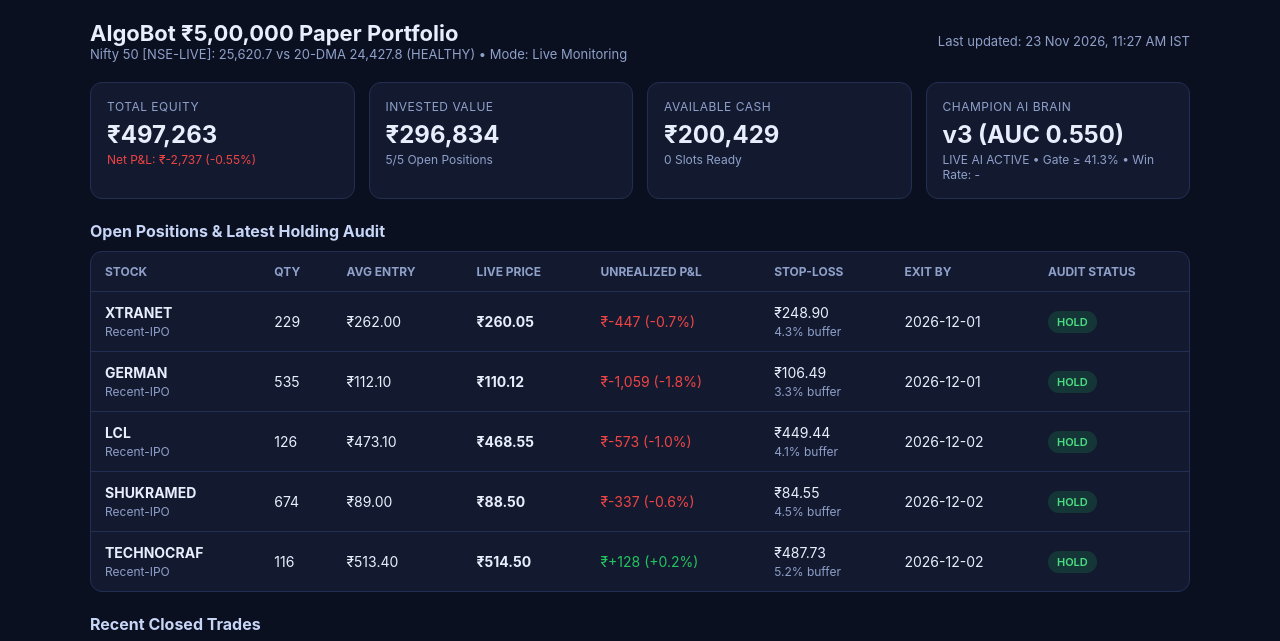
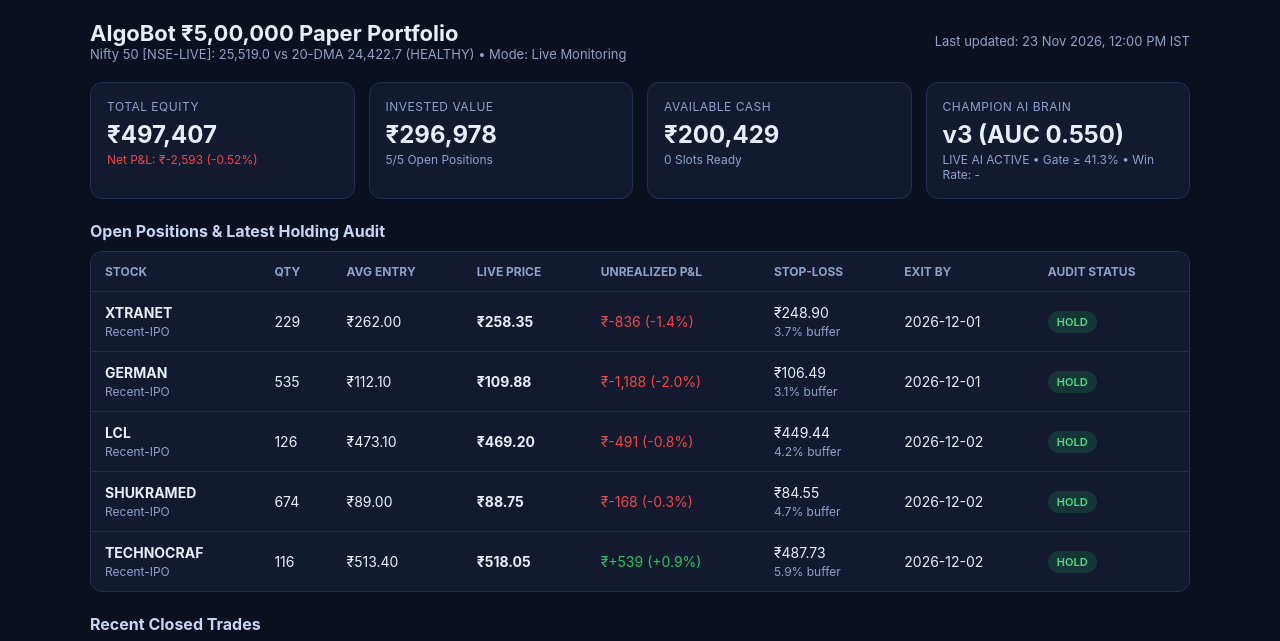
Before and after one commit to ishanpadwani-cell/algobot-5l, a plain HTML site: page docs/index.html in a window 1280 px wide. Shown: the top 641 px of the page. Drawn offline with Linux system fonts and the light colour scheme.

Commit message:
Live Portfolio Refresh (12:00 IST)

```diff
--- a/docs/index.html
+++ b/docs/index.html
@@ -27,13 +27,13 @@ tr:last-child td{border-bottom:none;}
 </style></head><body><div class="wrap">
 <header>
   <div><h1>AlgoBot ₹5,00,000 Paper Portfolio</h1>
-  <div class="meta">Nifty 50 [NSE-LIVE]: 25,620.7 vs 20-DMA 24,427.8 (HEALTHY) &bull; Mode: Live Monitoring</div></div>
-  <div class="meta">Last updated: 23 Nov 2026, 11:27 AM IST</div>
+  <div class="meta">Nifty 50 [NSE-LIVE]: 25,519.0 vs 20-DMA 24,422.7 (HEALTHY) &bull; Mode: Live Monitoring</div></div>
+  <div class="meta">Last updated: 23 Nov 2026, 12:00 PM IST</div>
 </header>
 <div class="grid">
-  <div class="card"><div class="label">Total Equity</div><div class="val">₹497,263</div>
-    <div class="sub neg">Net P&amp;L: ₹-2,737 (-0.55%)</div></div>
-  <div class="card"><div class="label">Invested Value</div><div class="val">₹296,834</div>
+  <div class="card"><div class="label">Total Equity</div><div class="val">₹497,407</div>
+    <div class="sub neg">Net P&amp;L: ₹-2,593 (-0.52%)</div></div>
+  <div class="card"><div class="label">Invested Value</div><div class="val">₹296,978</div>
     <div class="sub">5/5 Open Positions</div></div>
   <div class="card"><div class="label">Available Cash</div><div class="val">₹200,429</div>
     <div class="sub">0 Slots Ready</div></div>
@@ -48,9 +48,9 @@ tr:last-child td{border-bottom:none;}
           <td><strong>XTRANET</strong><div class="sub">Recent-IPO</div></td>
           <td>229</td>
           <td>₹262.00</td>
-          <td><strong>₹260.05</strong></td>
-          <td class="neg">₹-447 (-0.7%)</td>
-          <td>₹248.90<div class="sub">4.3% buffer</div></td>
+          <td><strong>₹258.35</strong></td>
+          <td class="neg">₹-836 (-1.4%)</td>
+          <td>₹248.90<div class="sub">3.7% buffer</div></td>
           <td>2026-12-01</td>
           <td><span class="badge ok" title="Recent-IPO breakout (+2.6%, 1.75x med vol, 4d base 13.4%, Margins: Steady (+0.5%))">HOLD</span></td>
         </tr>
@@ -58,9 +58,9 @@ tr:last-child td{border-bottom:none;}
           <td><strong>GERMAN</strong><div class="sub">Recent-IPO</div></td>
           <td>535</td>
           <td>₹112.10</td>
-          <td><strong>₹110.12</strong></td>
-          <td class="neg">₹-1,059 (-1.8%)</td>
-          <td>₹106.49<div class="sub">3.3% buffer</div></td>
+          <td><strong>₹109.88</strong></td>
+          <td class="neg">₹-1,188 (-2.0%)</td>
+          <td>₹106.49<div class="sub">3.1% buffer</div></td>
           <td>2026-12-01</td>
           <td><span class="badge ok" title="Recent-IPO [NSE-LIVE] | AI 43.7% | +3.9% on 15.0x vol | Margins: Steady (-0.5%)">HOLD</span></td>
         </tr>
@@ -68,9 +68,9 @@ tr:last-child td{border-bottom:none;}
           <td><strong>LCL</strong><div class="sub">Recent-IPO</div></td>
           <td>126</td>
           <td>₹473.10</td>
-          <td><strong>₹468.55</strong></td>
-          <td class="neg">₹-573 (-1.0%)</td>
-          <td>₹449.44<div class="sub">4.1% buffer</div></td>
+          <td><strong>₹469.20</strong></td>
+          <td class="neg">₹-491 (-0.8%)</td>
+          <td>₹449.44<div class="sub">4.2% buffer</div></td>
           <td>2026-12-02</td>
           <td><span class="badge ok" title="Recent-IPO | AI 42.1% | +2.7% on 3.1x vol | Expanding (+10.0%)">HOLD</span></td>
         </tr>
@@ -78,9 +78,9 @@ tr:last-child td{border-bottom:none;}
           <td><strong>SHUKRAMED</strong><div class="sub">Recent-IPO</div></td>
           <td>674</td>
           <td>₹89.00</td>
-          <td><strong>₹88.50</strong></td>
-          <td class="neg">₹-337 (-0.6%)</td>
-          <td>₹84.55<div class="sub">4.5% buffer</div></td>
+          <td><strong>₹88.75</strong></td>
+          <td class="neg">₹-168 (-0.3%)</td>
+          <td>₹84.55<div class="sub">4.7% buffer</div></td>
           <td>2026-12-02</td>
           <td><span class="badge ok" title="Recent-IPO | AI 42.0% | +5.7% on 4.49x vol | N/A">HOLD</span></td>
         </tr>
@@ -88,9 +88,9 @@ tr:last-child td{border-bottom:none;}
           <td><strong>TECHNOCRAF</strong><div class="sub">Recent-IPO</div></td>
           <td>116</td>
           <td>₹513.40</td>
-          <td><strong>₹514.50</strong></td>
-          <td class="pos">₹+128 (+0.2%)</td>
-          <td>₹487.73<div class="sub">5.2% buffer</div></td>
+          <td><strong>₹518.05</strong></td>
+          <td class="pos">₹+539 (+0.9%)</td>
+          <td>₹487.73<div class="sub">5.9% buffer</div></td>
           <td>2026-12-02</td>
           <td><span class="badge ok" title="Recent-IPO | AI 45.9% | +4.3% on 1.69x vol | Expanding (+2.3%)">HOLD</span></td>
         </tr></tbody></table></div>
```
